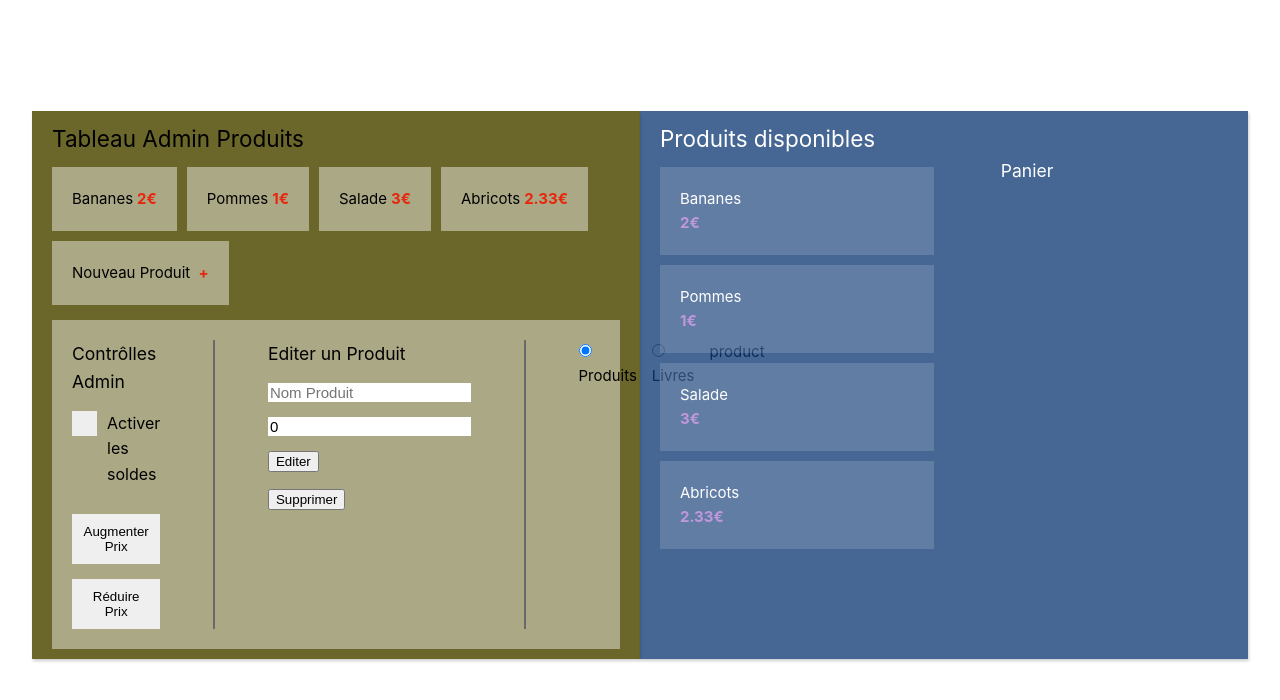
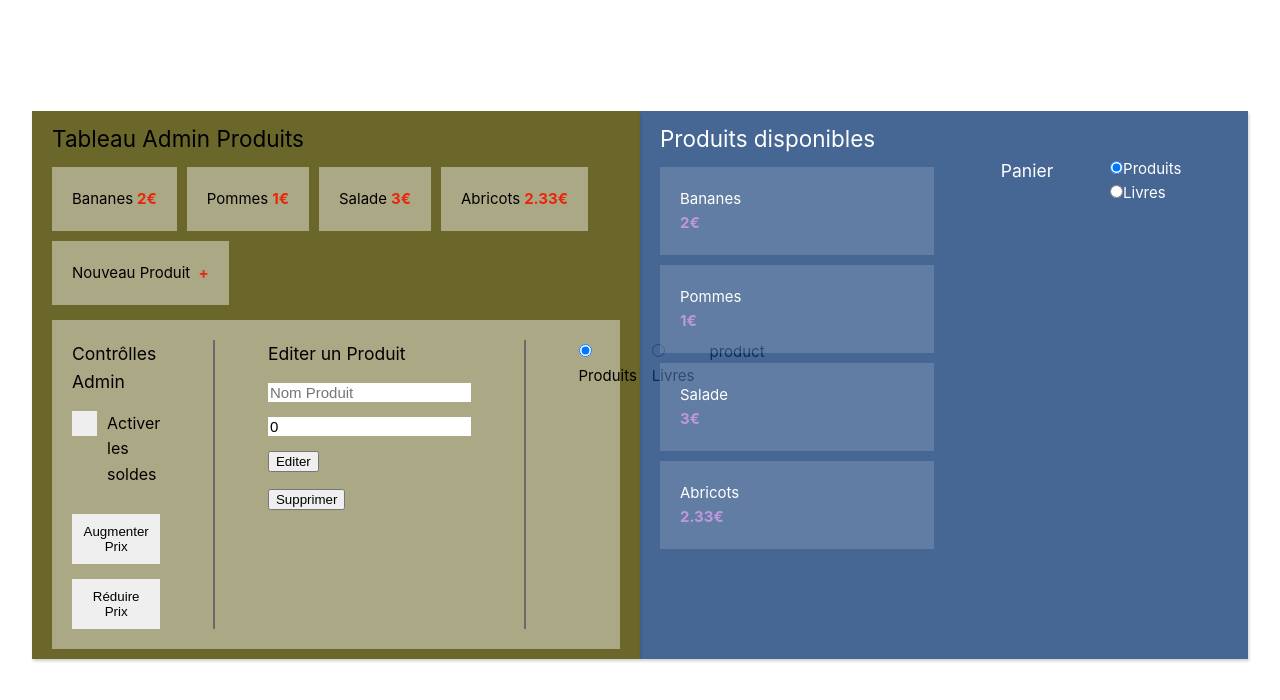
Before and after one commit to GregMarshall999/approfondissement-poe, a Vue app: page / in a window 1280 px wide. Shown: the top 700 px of the page. Built offline with nearby package versions, Linux system fonts and the light colour scheme.

Commit message:
cart fonctionnel

```diff
--- a/src/components/Cart/UserCartComp.vue
+++ b/src/components/Cart/UserCartComp.vue
@@ -16,16 +16,25 @@
 </template>
 
 <script setup>
-import { computed } from 'vue';
+import { computed, ref, watch } from 'vue';
 import { useStore } from 'vuex';
 
 const store = useStore();
+
+//entity selection
+const currentEntity = ref('product');
+store.dispatch('setSelectedEntity', currentEntity.value)
+watch(currentEntity, () => {
+    store.dispatch('setSelectedEntity', currentEntity.value);
+})
+const selectedEntity = computed(() => store.getters.getSelectedEntity);
+const selectedEntityCaps = computed(() => store.getters.getSelectedEntityCaps);
 
 const cart = computed(() => {
     const storeCart = store.getters['cart/getCart'];
 
     return storeCart.map(item => {
-        const cost = store.getters['products/findProductPrice'](item.name);
+        const cost = store.getters[`${selectedEntity.value}s/find${selectedEntityCaps.value}Price`](item.name);
         return {
             name: item.name,
             count: item.count,
--- a/src/components/CartViewer.vue
+++ b/src/components/CartViewer.vue
@@ -8,6 +8,27 @@
                 style="width: 50%;"
             />
             <UserCartComp/>
+
+            <div class="entity-selector">
+                <div>
+                    <input
+                        type="radio"
+                        v-model="currentEntity"
+                        value="product"
+                        checked
+                    />
+                    <label>Produits</label>
+                </div>
+
+                <div>
+                    <input
+                        type="radio"
+                        v-model="currentEntity"
+                        value="book"
+                    />
+                    <label>Livres</label>
+                </div>
+            </div>
         </div>
 
     </div>
@@ -17,11 +38,21 @@
 import { useStore } from 'vuex';
 import ListerComp from './Lister/ListerComp.vue';
 import UserCartComp from './Cart/UserCartComp.vue';
+import { computed, ref, watch } from 'vue';
 
 const store = useStore();
 
+//entity selection
+const currentEntity = ref('product');
+store.dispatch('setSelectedEntity', currentEntity.value)
+watch(currentEntity, () => {
+    store.dispatch('setSelectedEntity', currentEntity.value);
+})
+const selectedEntity = computed(() => store.getters.getSelectedEntity);
+const selectedEntityCaps = computed(() => store.getters.getSelectedEntityCaps);
+
 const addToCart = index => {
-    const product = store.getters['products/getProduct'](index);
+    const product = store.getters[`${selectedEntity.value}s/get${selectedEntityCaps.value}`](index);
 
     if(product) {
         store.dispatch('cart/putInCart', product.name);
```
